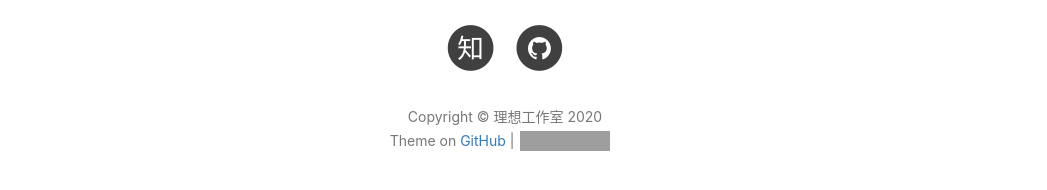
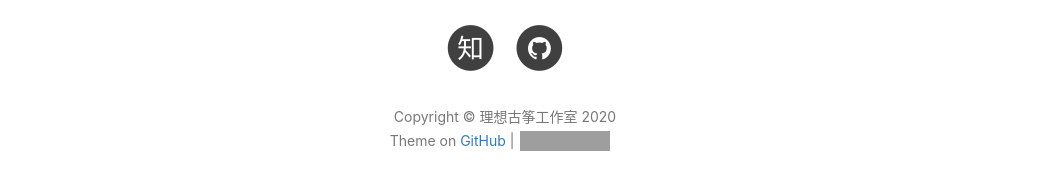
Before and after one commit to lixiang622/Lixiang, a Jekyll site: the page built from index.html, in a window 1280 px wide and 900 px high, scrolled down 844 px. Shown: the part 655-845 px from the top of the window, without its empty margins (135-1182 px from the left). Built offline with Jekyll 4.4.1, drawn with Linux system fonts in a browser that asks for light colours; nearby versions of some CDN libraries; the list of posts is cut into pages by our own code; comment, search, counter and statistics services are not loaded; some of the changed text lies outside the part shown; grey boxes are pictures that could not be loaded.

Commit message:
Update _config.yml

```diff
--- a/_config.yml
+++ b/_config.yml
@@ -1,6 +1,6 @@
 # Site settings
-title: 理想工作室 #KIMI Blog
-SEOTitle: 理想工作室 | LiXiang Blog #Thinking will not overcome fear but action will. Ingenious
+title: 理想古筝工作室 #KIMI Blog
+SEOTitle: 理想古筝工作室 | LiXiang Blog #Thinking will not overcome fear but action will. Ingenious
 header-img: img/xiang.jpg
 email: liqijie_kimi@outlook.com
 description: "Every failure is leading towards success." #"GUTS. RESILIENCE. INITIATIVE. TENACITY" #"There is a will, there is a way!" #
```
